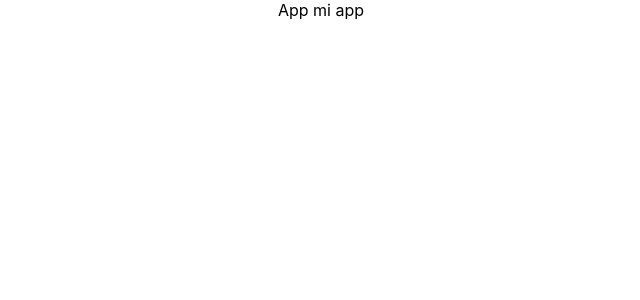
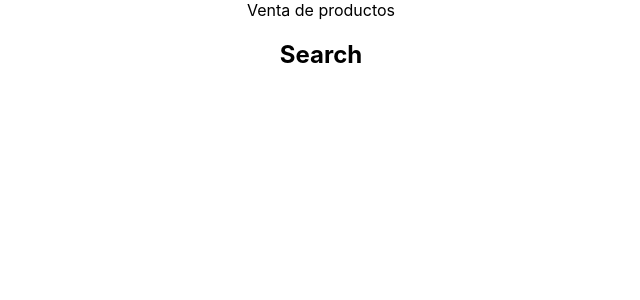
Before and after one commit to adrian1426/ReactJS_ReactRouterDomV6, a React (Create React App) app: page /search in a window 1280 px wide. Shown: the top 300 px of the page, without its empty margins (319-959 px from the left). Built offline with nearby package versions, Linux system fonts and the light colour scheme.

Commit message:
confi - primeras rutas con Routes y Route

```diff
--- a/src/App.js
+++ b/src/App.js
@@ -1,9 +1,16 @@
+import Home from './components/Home';
+import Search from './components/Search';
+import { Route, Routes } from 'react-router-dom';
 import './App.css';
 
 function App() {
   return (
     <div className="App">
-      App mi app
+      Venta de productos
+      <Routes>
+        <Route path='/' element={<Home />} />
+        <Route path='/search' element={<Search />} />
+      </Routes>
     </div>
   );
 }
--- /dev/null
+++ b/src/components/Home.js
@@ -0,0 +1,11 @@
+import React from 'react';
+
+const Home = () => {
+  return (
+    <div>
+      <h2>Home</h2>
+    </div>
+  );
+};
+
+export default Home;
--- /dev/null
+++ b/src/components/Search.js
@@ -0,0 +1,11 @@
+import React from 'react';
+
+const Search = () => {
+  return (
+    <div>
+      <h2>Search</h2>
+    </div>
+  );
+};
+
+export default Search;
```
